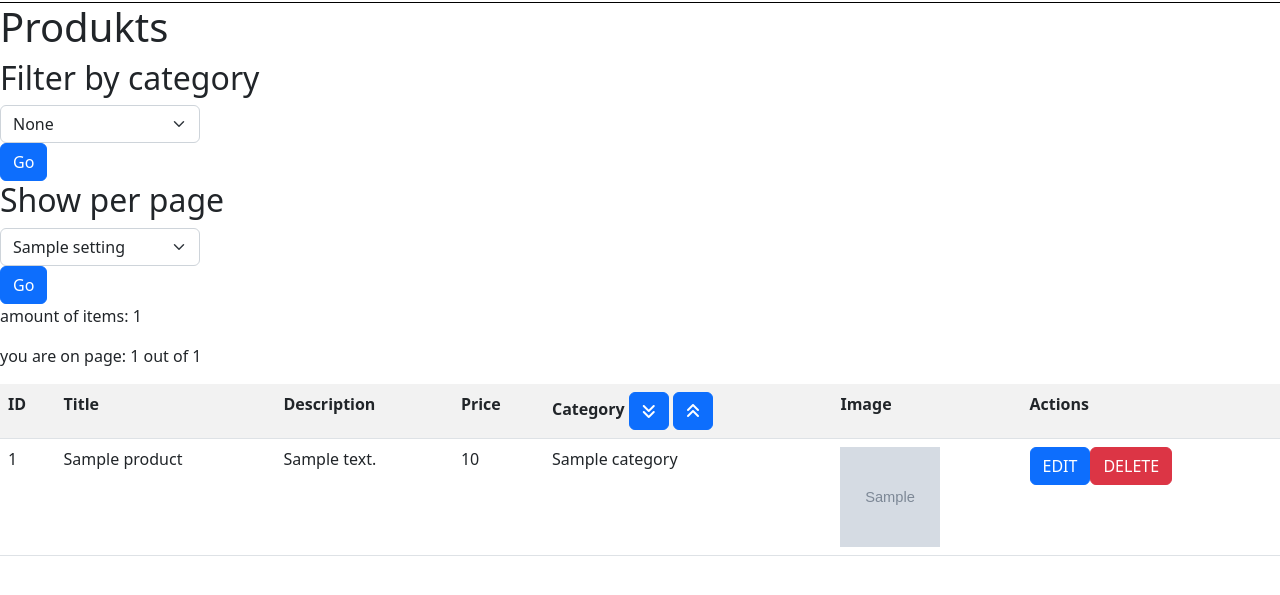
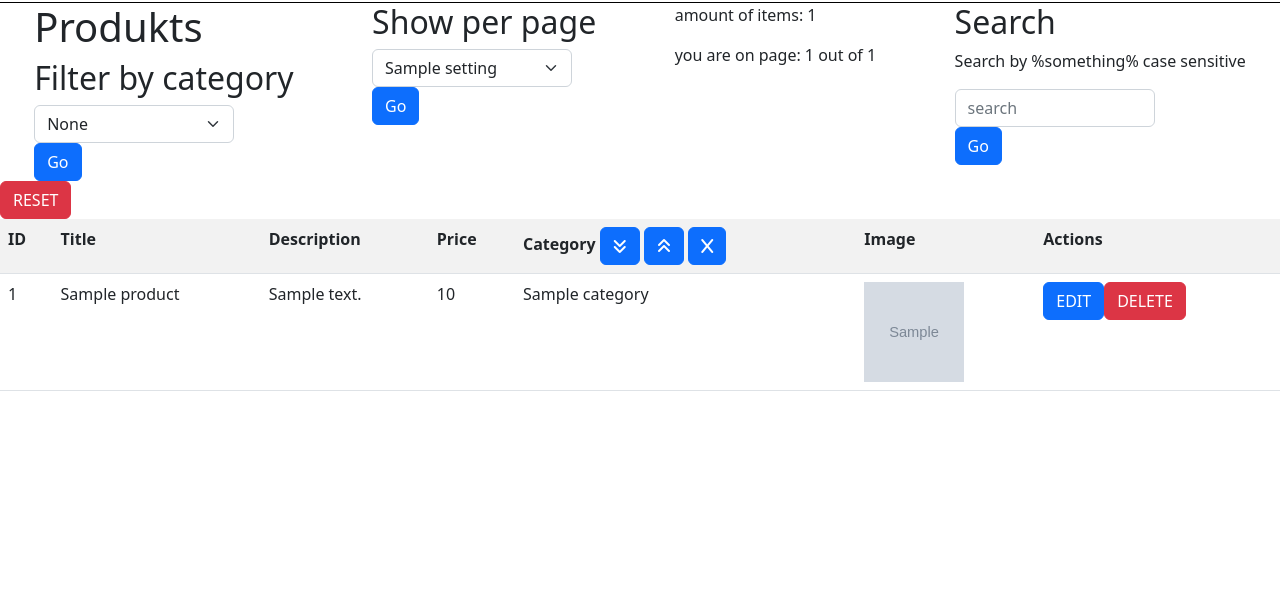
Before and after one commit to MatSung/18-php-crud, a PHP site: page /index.php?page=products&subpage=index in a window 1280 px wide. Shown: the part 72-667 px from the top of the page. Run offline with PHP 8.4, Linux system fonts and the light colour scheme; tables that the repository leaves empty or names only in its code hold one stand-in row (values such as "Sample post"); grey boxes marked "Sample" are stand-in pictures; some libraries are stand-ins or nearby versions.

Commit message:
21 paskaita
Rewritten to make everything except page number to go to post.
most settings now stored in cookie
rewritten get products to only have 1 sql request line with dynamic variables

```diff
--- a/classes/parduotuveDatabase-class.php
+++ b/classes/parduotuveDatabase-class.php
@@ -7,7 +7,7 @@ class parduotuveDatabase extends DatabaseConnection
     public $categories;
     public $pageSetting;
 
-    public function __construct($table1 = 'products')
+    public function __construct($table1 = 'products', $settings = "")
     {
         parent::__construct();
 
@@ -17,17 +17,19 @@ class parduotuveDatabase extends DatabaseConnection
             $this->parduotuve = $this->selectAction($table1);
         } else if ($table1 == 'products') {
             $table2 = 'categories';
-            if (isset($_POST['sort_by_cat'])) {
-                if ($_POST['sort_type'] == "asc") {
-                    $this->parduotuve = $this->selectJoinAction($table1, $table2, 'category_id', 'id', "LEFT JOIN", ["products.id", "products.title", "products.description", "products.price", "categories.title as category", "products.image_url"], "category");
-                } else {
-                    $this->parduotuve = $this->selectJoinAction($table1, $table2, 'category_id', 'id', "LEFT JOIN", ["products.id", "products.title", "products.description", "products.price", "categories.title as category", "products.image_url"], "category", "DESC");
-                }
-            } else if (isset($_REQUEST['filter_by_cat']) && $_REQUEST['category_id'] != 0) {
-                $this->parduotuve = $this->selectJoinAction($table1, $table2, 'category_id', 'id', "LEFT JOIN", ["products.id", "products.title", "products.description", "products.price", "categories.title as category", "products.image_url"], "category", "DESC", "categories.id = " . $_REQUEST['category_id']);
-            } else {
-                $this->parduotuve = $this->selectJoinAction($table1, $table2, 'category_id', 'id', "LEFT JOIN", ["products.id", "products.title", "products.description", "products.price", "categories.title as category", "products.image_url"]);
+            //if filter id is 0, then default, else not default
+            $filter = 1;
+            //echo "I have not filetered yet but the criteria is  ".$settings["search_criteria"];
+
+            if(isset($settings["search_criteria"]) && $settings["category_id"] > 0){
+                $filter = "products.title LIKE " . "'%" . $settings["search_criteria"] . "%'". " AND " . "categories.id = " . $settings["category_id"];
+            } else if (isset($settings["search_criteria"])){
+                $filter = "products.title LIKE "."'%".$settings["search_criteria"]."%'";
+                //echo "i have filetered because i have search criteria ".$settings["search_criteria"];
+            } else if ($settings["category_id"] > 0){
+                $filter = "categories.id = " . $settings["category_id"];
             }
+            $this->parduotuve = $this->selectJoinAction($table1, $table2, 'category_id', 'id', "LEFT JOIN", ["products.id", "products.title", "products.description", "products.price", "categories.title as category", "products.image_url"], $settings["sort_col"], $settings["sort_type"], $filter);
         } else {
             $table2 = 'products';
             if (isset($_POST['sort_by_id'])) {
--- a/products/index.php
+++ b/products/index.php
@@ -1,37 +1,107 @@
-<?php $productsDatabase = new parduotuveDatabase(); ?>
-<?php $settings = new parduotuveDatabase('settings'); ?>
 <?php
 //if page number is not set or 0
+// lets do all with get and cookies
+// if we post we make cookies and if we don't post we check cookies
 
-    if (isset($_GET['page-number']) && $_GET['page-size'] != 0) {
-        $current_page = $_GET['page-number'];
-        //echo " ";
-        $current_page_size = $_GET['page-size'];
-        //echo " ";
-        $current_page_amount = ceil(count($productsDatabase->parduotuve) / $current_page_size);
-    } else {
-        $current_page_amount = 1;
-        $current_page = 1;
-        $current_page_size = 0;
+// make selection in construct
+// get items with page
+
+// cookies contain - [category_id => #, sort_type => ASC/DESC, sort_col => "categories"]
+$cookieName = "filters";
+
+//make default cookie container
+$cookieContainer = array(
+    "category_id" => 0,
+    "sort_type" => "ASC",
+    "sort_col" => "id",
+    "page_size" => 0
+);
+
+//if cookies are already set then overwrite the cookie container
+if (isset($_COOKIE[$cookieName])) {
+    $previousCookies = json_decode($_COOKIE[$cookieName], true);
+    $cookieContainer = array(
+        "category_id" => $previousCookies["category_id"],
+        "sort_type" => $previousCookies["sort_type"],
+        "sort_col" => $previousCookies["sort_col"],
+        "page_size" => $previousCookies["page_size"]
+    );
+    if(isset($previousCookies["search_criteria"])){
+        //echo "i have received cookie of search criteria ".$previousCookies["search_criteria"];
+        $cookieContainer["search_criteria"] = $previousCookies["search_criteria"];
     }
-    if(isset($_POST["filter_by_cat"])){
-        $current_filter = $_POST["category_id"];
-        $current_page = 1;
-    }else if (isset($_GET["filter_by_cat"]) && $_GET["category_id"] > 0){
-        $current_filter = $_GET["category_id"];
-        $filter_enabled = 1;
-    }
-     else {
-        unset($_GET['category_id']);
-        $current_filter = 0;
 }
 
+//if we posted that we want different sort by cat then we replace cookie container
+if (isset($_POST["sort_by_cat"])) {
+    $cookieContainer["sort_type"] = $_POST["sort_type"];
+    $cookieContainer["sort_col"] = "category";
+}
+
+//if we want to reset the sort then we replace the sort to sort asc and col to id
+if (isset($_POST["sort_by_reset"])) {
+    $cookieContainer["sort_type"] = "ASC";
+    $cookieContainer["sort_col"] = "id";
+}
+
+// if we posted that we want different filter then we replace the cookie container
+if (isset($_POST["filter_by_cat"])) {
+    $cookieContainer["category_id"] = $_POST["category_id"];
+}
+
+//if we posted that we want a different page size
+if (isset($_POST["set_page_size"])) {
+    $cookieContainer["page_size"] = $_POST["page_size"];
+}
+
+//search cookie
+if (isset($_POST["search"])) {
+    $cookieContainer["search_criteria"] = $_POST["search_criteria"];
+}
+
+//push to cookie
+setcookie($cookieName, json_encode($cookieContainer), time() + (86400 * 30), "/"); // 86400 = 1 day
+
+//reset filters button here
+if (isset($_POST["reset_cookie"])) {
+    setcookie($cookieName, "", time() - 3600, "/");
+    $cookieContainer = array(
+        "category_id" => 0,
+        "sort_type" => "ASC",
+        "sort_col" => "id",
+        "page_size" => 0
+    );
+    header('Location: index.php?page=products&subpage=index');
+    //echo "cookies have been reset";
+}
 ?>
+
+<?php $productsDatabase = new parduotuveDatabase("products", $cookieContainer); ?>
+<?php $settings = new parduotuveDatabase('settings'); ?>
+
+<?php
+// if we reset anything, reset page to 1,
+// if we didn't reset anything and we get the page number then page number is GET
+// if we didn't reset anything nor do we have get then page number is 1
+if (isset($_POST["sort_by_cat"]) || isset($_POST["sort_by_reset"]) || isset($_POST["filter_by_cat"]) || isset($_POST["set_page_size"]) || isset($_POST["search"])) {
+    $current_page = 1;
+    unset($_GET["page-number"]);
+} else if (isset($_GET["page-number"])) {
+    $current_page = $_GET["page-number"];
+} else {
+    $current_page = 1;
+}
+$current_page_amount = (($cookieContainer['page_size'] == 0) ? 1 : ceil(count($productsDatabase->parduotuve) / $cookieContainer['page_size']));
+?>
+
 <!DOCTYPE html>
 <html lang="en">
 
 <body class="sub-body">
 
+    <div id="filter-container">
+        <!-- FILTER SETTING -->
+        <div class="filter-box">
             <h1>Produkts</h1>
             <h2>Filter by category</h2>
             <form method="POST">
@@ -39,44 +109,39 @@
                     <option value="0">None</option>
                     <?php
                     foreach ($productsDatabase->getValues('categories', 'id, title') as $categoryItem) { ?>
-                <option <?php if (isset($_REQUEST['filter_by_cat']) && $_REQUEST['category_id'] == $categoryItem['id']) echo 'selected="selected"'; ?> value='<?php echo $categoryItem['id']; ?>'><?php echo $categoryItem["title"]; ?></option>
+                        <option <?php if ($cookieContainer["category_id"] == $categoryItem["id"]) echo 'selected="selected"'; ?> value='<?php echo $categoryItem['id']; ?>'><?php echo $categoryItem["title"]; ?></option>
                     <?php } ?>
                 </select>
                 <button class="btn btn-primary" type="submit" name="filter_by_cat">Go</button>
             </form>
+        </div>
+        <!-- PAGE SETTING -->
+        <div class="filter-box">
             <h2>Show per page</h2>
-    <form method="GET">
-        <!-- current page -->
-        <input hidden value="products" name="page">
-        <input hidden value="index" name="subpage">
-        <input hidden value="" name="filter_by_cat">
-        <input hidden value="<?php echo $current_filter ?>" name="category_id">
-        <!-- select page amount -->
-        <select style="width: 200px;" class="form-select" name="page-size">
+            <form method="POST">
+                <!-- select page size -->
+                <select style="width: 200px;" class="form-select" name="page_size">
                     <?php
                     for ($i = 0; $i < count($settings->parduotuve); $i++) {
                     ?>
-                <option <?php if (isset($_GET['page-size']) && $_GET['page-size'] == $settings->parduotuve[$i]['value']) echo 'selected="selected"'; ?> value="<?php echo $settings->parduotuve[$i]['value']; ?>"><?php echo $settings->parduotuve[$i]['name']; ?></option>
+                        <option <?php if ($cookieContainer["page_size"] == $settings->parduotuve[$i]['value']) echo 'selected="selected"'; ?> value="<?php echo $settings->parduotuve[$i]['value']; ?>"><?php echo $settings->parduotuve[$i]['name']; ?></option>
                     <?php
                     }
                     ?>
                 </select>
-        <button class="btn btn-primary" type="submit" value="1" name="page-number">Go</button>
+                <button class="btn btn-primary" type="submit" value="1" name="set_page_size">Go</button>
             </form>
+        </div>
 
-
-
+        <!-- PAGE SELECT -->
+        <div class="filter-box">
             <p>amount of items: <?php echo count($productsDatabase->parduotuve); ?></p>
             <p><?php echo "you are on page: " .  $current_page . " out of " . $current_page_amount; ?></p>
             <form method="GET">
                 <input hidden value="products" name="page">
                 <input hidden value="index" name="subpage">
-        <!-- if filter by cat is enabled -->
-        <input hidden value="" name="filter_by_cat">
-        <input hidden value="<?php echo $current_filter ?>" name="category_id">
-        <input hidden value="<?php echo $current_page_size; ?>" name="page-size">
                 <?php
-        if ($current_page_size != 0) {
+                if ($cookieContainer["page_size"] > 0) {
                     for ($i = 1; $i <= $current_page_amount; $i++) { ?>
 
                         <button name="page-number" value="<?php echo $i ?>" class="btn btn-<?php echo ($current_page == $i) ? "light" : "dark"; ?>"><?php echo $i; ?></button>
@@ -84,6 +149,22 @@
                 <?php }
                 }
                 ?>
+            </form>
+        </div>
+
+        <!-- SEARCH -->
+        <div class="filter-box">
+            <h2>Search</h2>
+            <p>Search by %something% case sensitive</p>
+            <form method="POST">
+                <input class="form-control" style="width: 200px;" type="text" name="search_criteria" placeholder="search" value="<?php if(isset($cookieContainer["search_criteria"])) echo $cookieContainer["search_criteria"] ?>">
+                <button class="btn btn-primary" type="submit" value="1" name="search">Go</button>
+            </form>
+        </div>
+    </div>
+
+    <form method="POST">
+        <button name="reset_cookie" value="1" class="btn btn-danger">RESET</button>
     </form>
 
     <table class="table table-striped ">
@@ -95,25 +176,32 @@
             <th>Category
 
                 <form class="sort-form" method="POST">
-                    <input type='hidden' name='sort_type' value='desc'>
+                    <input type='hidden' name='sort_type' value='DESC'>
                     <button class='btn btn-primary' type='submit' name='sort_by_cat'>
                         <i class="fa-solid fa-angles-down"></i></button>
                 </form>
                 <form class="sort-form" method="POST">
-                    <input type='hidden' name='sort_type' value='asc'>
+                    <input type='hidden' name='sort_type' value='ASC'>
                     <button class='btn btn-primary' type='submit' name='sort_by_cat'>
                         <i class="fa-solid fa-angles-up"></i></button>
+                </form>
+                <form class="sort-form" method="POST">
+                    <button class='btn btn-primary' type='submit' name='sort_by_reset'>
+                        <i class="fa-solid fa-x"></i></button>
                 </form>
             </th>
             <th>Image</th>
             <th>Actions</th>
         </tr>
         <?php
-        if (isset($_GET['page-number']) && $_GET['page-size'] != 0) {
-            $productsDatabase->getItems($current_page, $current_page_size);
+
+            if ($cookieContainer["page_size"] > 0) {
+                $productsDatabase->getItems($current_page, $cookieContainer["page_size"]);
             } else {
                 $productsDatabase->getItems();
             }
+
+
 
 
         ?>
--- a/styles.css
+++ b/styles.css
@@ -1,4 +1,4 @@
-.my-container{
+.my-container {
   height: 250px;
   width: 500px;
   border: 1px solid black;
@@ -8,33 +8,40 @@
   justify-content: space-around;
   align-items: center;
   margin: auto;
-    margin-top:300px;
+  margin-top: 300px;
 }
 
-.my-container div{
+.my-container div {
   padding: 5px;
   border: 1px solid black;
   border-radius: 5px;
 }
 
-body{
+#filter-container {
+  display: flex;
+  flex-direction: row;
+  justify-content: space-around;
+  gap: 10px;
+}
+
+body {
   width: 100vw;
   height: 100vw;
 }
 
-.sub-body{
+.sub-body {
   margin-top: 75px;
   width: unset;
   height: unset;
 }
 
-.big{
+.big {
   text-decoration: none;
-    color:darkslategray;
+  color: darkslategray;
   font-size: 20px;
 }
 
-header{
+header {
   display: flex;
   position: fixed;
   top: 0;
@@ -45,13 +52,13 @@ header{
   width: 100vw;
 }
 
-  #nav-bar{
+#nav-bar {
   margin: auto;
   display: inline;
   float: right;
 }
 
-  ul{
+ul {
   display: flex;
   flex-direction: row;
   justify-content: space-around;
@@ -59,16 +66,17 @@ header{
   margin-bottom: 0 !important;
 }
 
-  li{
+li {
   list-style: none;
 }
 
-  .nav-link, a{
+.nav-link,
+a {
   color: black;
   text-decoration: none;
 }
 
-  .nav-tables{
+.nav-tables {
   display: flex;
   align-items: center;
   justify-content: left;
@@ -77,11 +85,11 @@ header{
   width: 40vw;
 }
 
-  .sort-form{
+.sort-form {
   display: inline-block !important;
   width: 40px !important;
 }
 
-  .align-middle{
+.align-middle {
   text-align: center;
 }
```
Lines whose indentation alone changed are shown as unchanged.
